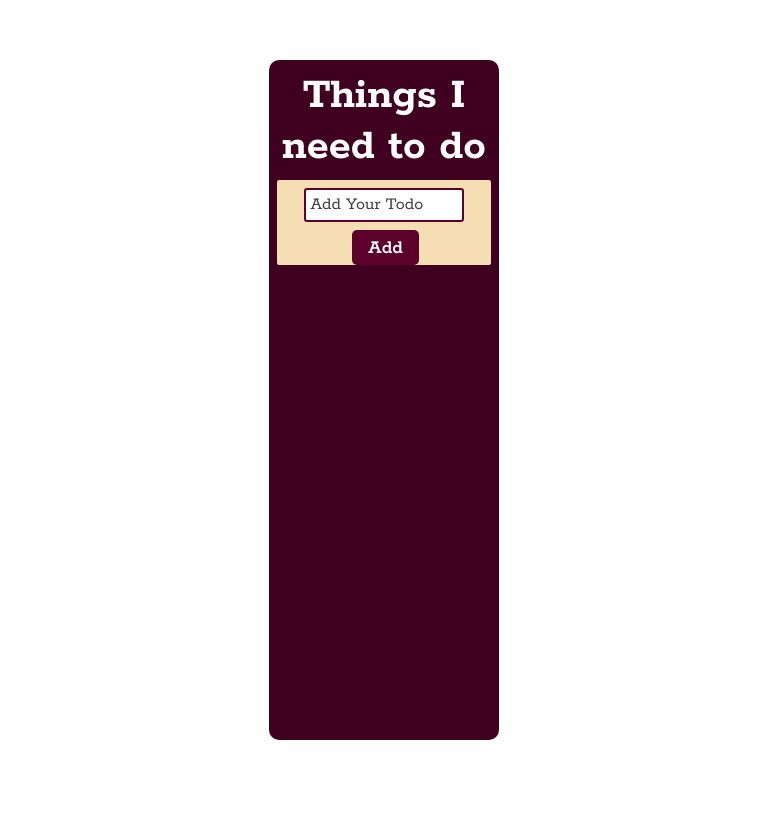
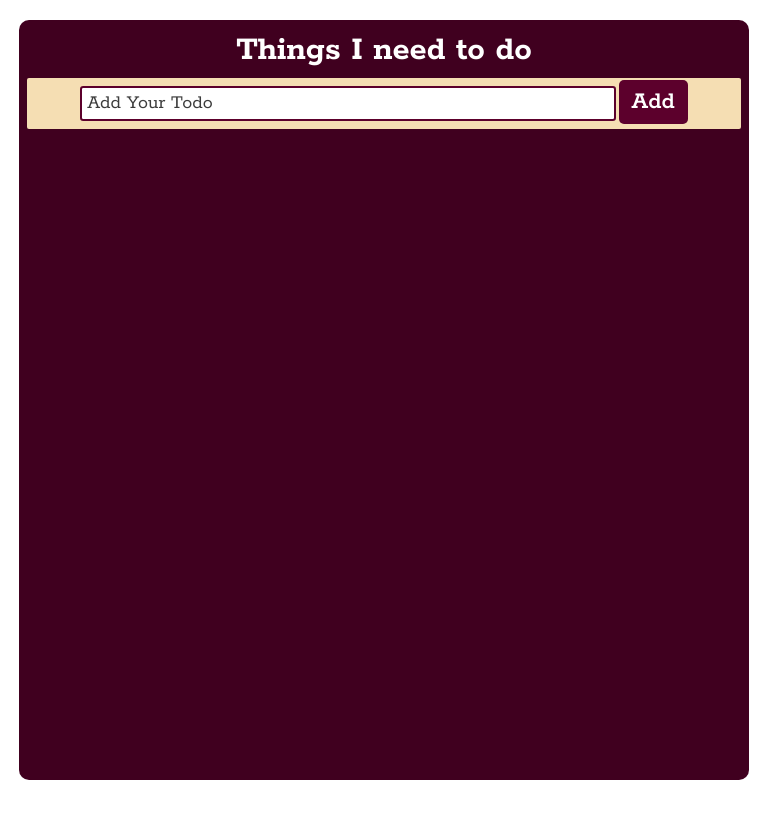
Before and after one commit to Yadandla/todo-list, a React (Vite) app: page / in a window 768 px wide. Shown: the top 818 px of the page. Built offline with nearby package versions, Linux system fonts and the light colour scheme.

Commit message:
check responsive

```diff
--- a/src/App.css
+++ b/src/App.css
@@ -21,6 +21,7 @@
     background: #40001F;
     padding: 0.5rem;
     border-radius: 10px;
+    overflow: scroll;
 }
 
 
--- a/src/Responsive.css
+++ b/src/Responsive.css
@@ -1,4 +1,57 @@
-@media (max-width:599px) {
+@media (min-width:1024px) and (max-width:1415px) {
+    .todolist {
+        width: 50%;
+    }
+}
+
+@media (min-width:992px) and (max-width:1024px) {
+    .todolist {
+        width: 50%;
+    }
+}
+
+
+@media (min-width:768px) and (max-width:992px) {
+    .todolist {
+        width: 85%;
+    }
+
+    .todolist h1 {
+        font-size: 55px;
+    }
+
+    .todolist input[type="text"] {
+        font-size: 22px;
+    }
+
+    .todolist .add-btn {
+        font-size: 25px;
+    }
+
+    .todolist ul li input[type="checkbox"] {
+        width: 22px;
+        height: 22px;
+    }
+
+    .todolist ul li span {
+        font-size: 30px;
+    }
+
+    .todolist ul li .remove-btn {
+        font-size: 25px;
+    }
+
+    .todolist ul {
+        height: 85%;
+    }
+
+    .todolist ul li span {
+        padding: 0 0.5rem;
+    }
+}
+
+
+@media (max-width:768px) {
     .todolist h1 {
         font-size: 35px;
     }
@@ -37,17 +90,17 @@
     }
 }
 
-
-/* @media (min-width:768px) and (max-width:992px) {
-    .todolist {
-        width: 80%;
+@media (max-width:400px) {
+    .todolist h1 {
+        font-size: 25px;
     }
 
-    .todolist h1 {
-        font-size: 45px;
+    .todolist input[type="text"],
+    .todolist .add-btn {
+        font-size: 15px;
     }
 
     .todolist ul {
-        height: 85%;
+        height: 88%;
     }
-} */
+}
```
